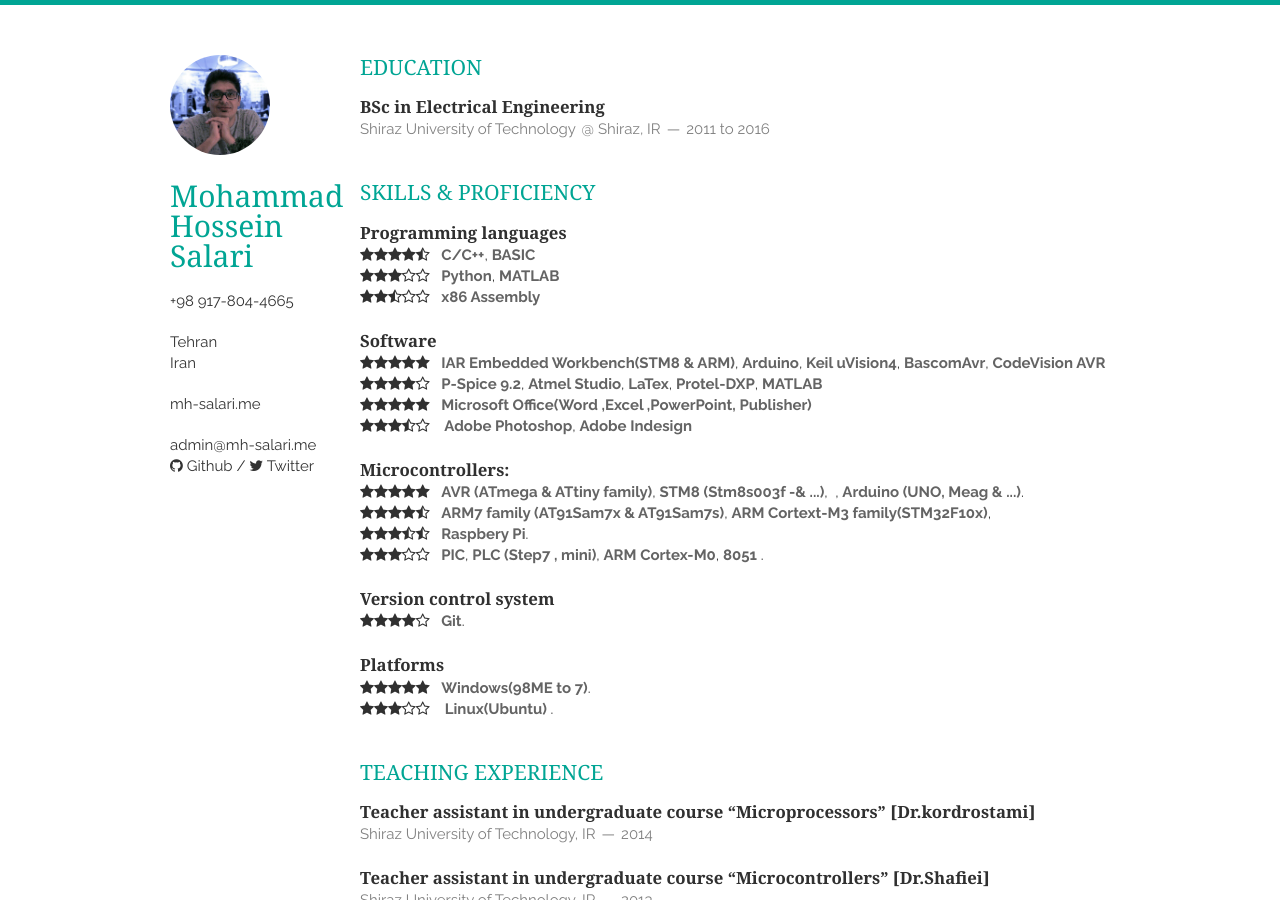
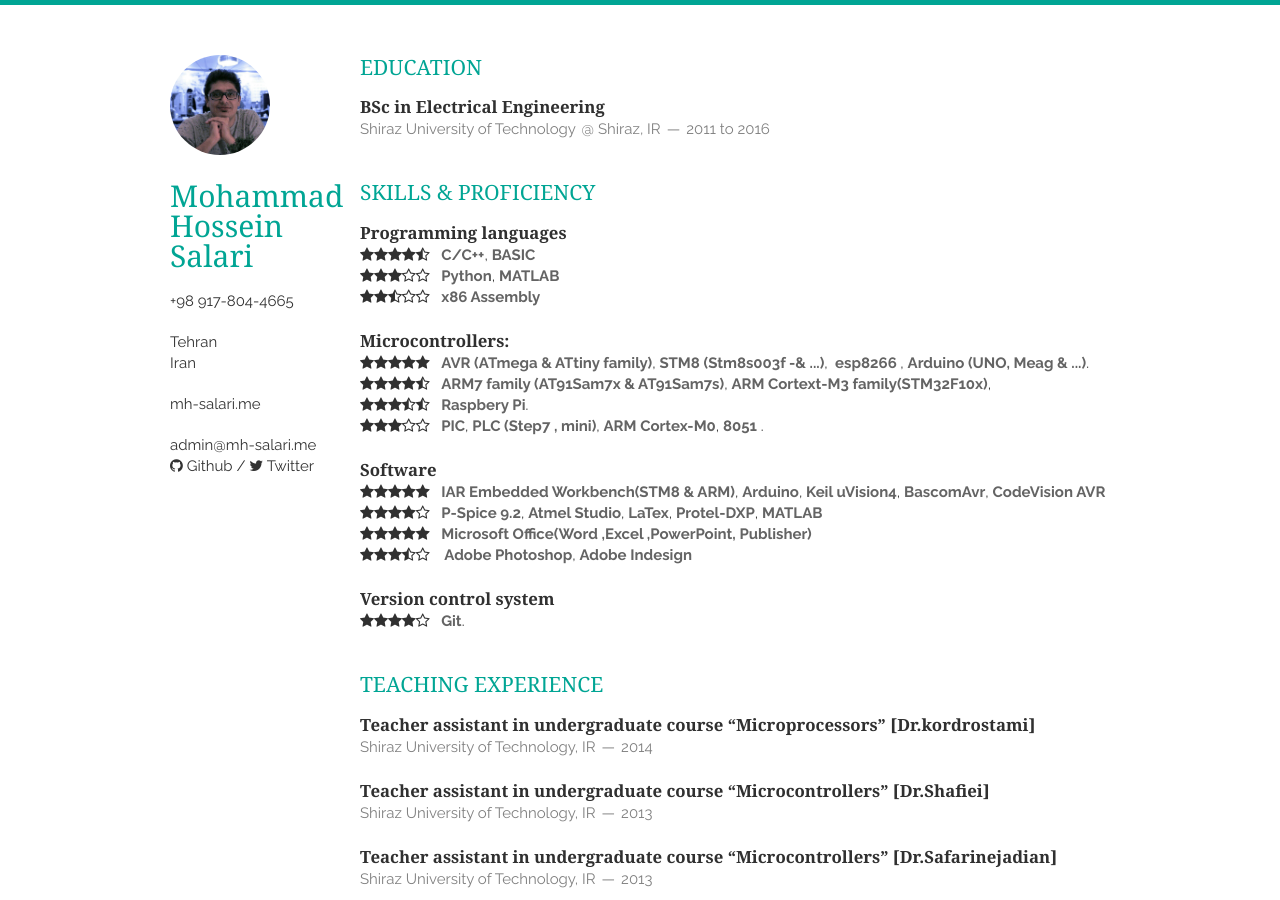
Before and after one commit to yazdipour/cv, a Jekyll site: the page built from index.html, in a window 1280 px wide and 900 px high. Built offline with Jekyll 4.4.1, drawn with Linux system fonts in a browser that asks for light colours; nearby versions of some CDN libraries.

Commit message:
Update skills.html
add esp8266 to mc. and move mc. part to top &  remove platforms part

```diff
--- a/_includes/skills.html
+++ b/_includes/skills.html
@@ -16,6 +16,33 @@
             <i class="fa fa-star"></i><i class="fa fa-star"></i><i class="fa fa-star-half-o"></i><i class="fa fa-star-o"></i><i class="fa fa-star-o"></i>
             &nbsp;&nbsp;<em>x86 Assembly</em>
         </p>
+    </article>
+
+     <article>
+        <header>
+            <h1>Microcontrollers:</h1>
+        </header>
+
+        <p>
+            <i class="fa fa-star"></i><i class="fa fa-star"></i><i class="fa fa-star"></i><i class="fa fa-star"></i><i class="fa fa-star"></i>
+            &nbsp;&nbsp;<em>AVR (ATmega & ATtiny family)</em>,&nbsp;<em>STM8 (Stm8s003f -& ...)</em>,&nbsp;<em> esp8266 </em>,&nbsp;<em>Arduino (UNO, Meag & ...)</em>.
+        </p>
+        <p>
+            <i class="fa fa-star"></i><i class="fa fa-star"></i><i class="fa fa-star"></i><i class="fa fa-star"></i><i class="fa fa-star-half-o"></i>
+            &nbsp;&nbsp;<em>ARM7 family (AT91Sam7x & AT91Sam7s)</em>,&nbsp;<em>ARM Cortext-M3 family(STM32F10x)</em>,
+        </p>
+
+
+        <p>
+            <i class="fa fa-star"></i><i class="fa fa-star"></i><i class="fa fa-star"></i><i class="fa fa-star-half-o"></i><i class="fa fa-star-half-o"></i>
+            &nbsp;&nbsp;<em>Raspbery Pi</em>.
+        </p>
+
+        <p>
+            <i class="fa fa-star"></i><i class="fa fa-star"></i><i class="fa fa-star"></i><i class="fa fa-star-o"></i><i class="fa fa-star-o"></i>
+            &nbsp;&nbsp;<em>PIC</em>,&nbsp;<em>PLC (Step7 , mini)</em>,&nbsp;<em>ARM Cortex-M0</em>,&nbsp;<em>8051 </em>.
+        </p>
+
     </article>
 
      <article>
@@ -42,32 +69,6 @@
         </p>
     </article>
 
-    <article>
-        <header>
-            <h1>Microcontrollers:</h1>
-        </header>
-
-        <p>
-            <i class="fa fa-star"></i><i class="fa fa-star"></i><i class="fa fa-star"></i><i class="fa fa-star"></i><i class="fa fa-star"></i>
-            &nbsp;&nbsp;<em>AVR (ATmega & ATtiny family)</em>,&nbsp;<em>STM8 (Stm8s003f -& ...)</em>,&nbsp;<em>  </em>,&nbsp;<em>Arduino (UNO, Meag & ...)</em>.
-        </p>
-        <p>
-            <i class="fa fa-star"></i><i class="fa fa-star"></i><i class="fa fa-star"></i><i class="fa fa-star"></i><i class="fa fa-star-half-o"></i>
-            &nbsp;&nbsp;<em>ARM7 family (AT91Sam7x & AT91Sam7s)</em>,&nbsp;<em>ARM Cortext-M3 family(STM32F10x)</em>,
-        </p>
-
-
-        <p>
-            <i class="fa fa-star"></i><i class="fa fa-star"></i><i class="fa fa-star"></i><i class="fa fa-star-half-o"></i><i class="fa fa-star-half-o"></i>
-            &nbsp;&nbsp;<em>Raspbery Pi</em>.
-        </p>
-
-        <p>
-            <i class="fa fa-star"></i><i class="fa fa-star"></i><i class="fa fa-star"></i><i class="fa fa-star-o"></i><i class="fa fa-star-o"></i>
-            &nbsp;&nbsp;<em>PIC</em>,&nbsp;<em>PLC (Step7 , mini)</em>,&nbsp;<em>ARM Cortex-M0</em>,&nbsp;<em>8051 </em>.
-        </p>
-
-    </article>
 
     <article>
         <header>
@@ -80,19 +81,6 @@
     </article>
 
 
-    <article>
-        <header>
-            <h1>Platforms</h1>
-        </header>
-        <p>
-            <i class="fa fa-star"></i><i class="fa fa-star"></i><i class="fa fa-star"></i><i class="fa fa-star"></i><i class="fa fa-star"></i>
-            &nbsp;&nbsp;<em>Windows(98ME to 7)</em>.
-        </p>
-        <p>
-            <i class="fa fa-star"></i><i class="fa fa-star"></i><i class="fa fa-star"></i><i class="fa fa-star-o"></i><i class="fa fa-star-o"></i>
-            &nbsp;&nbsp;<em> Linux(Ubuntu) </em>.
-        </p>
-    </article>
 
 
 
```
